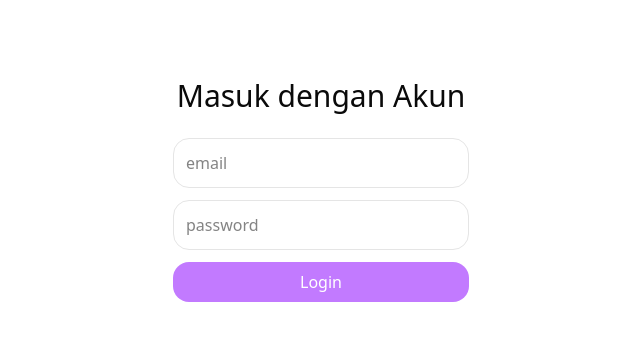
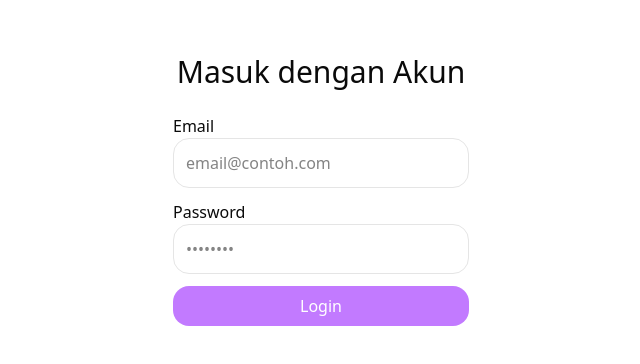
Before and after one commit to Shuu-cc/Story-app, a Next.js app: page /auth/login in a window 1280 px wide. Shown: the part 204-568 px from the top of the page, without its empty margins (319-959 px from the left). Built offline with nearby package versions, Linux system fonts and the light colour scheme.

Commit message:
Produk akhir (harusnye)

```diff
--- a/src/app/auth/login/page.jsx
+++ b/src/app/auth/login/page.jsx
@@ -46,16 +46,65 @@ const LoginPages = () => {
   };
 
   return (
-    <div className="flex justify-center items-center gap-3  w-full h-screen flex-col">
-      <h1 className="text-3xl">Masuk dengan Akun</h1>
-      <form className="flex flex-col p-3 w-full md:w-1/4 gap-3" onSubmit={handlelogin}>
-        <input type="email" className="p-3 border rounded-2xl" required placeholder="email" name="email" />
-        <input type="password" className="p-3 border rounded-2xl" required placeholder="password" name="password" />
-        <button type="submit" className="p-2 rounded-2xl text-white bg-purple-400 pointer-coarse:">
-          Login
-        </button>
-      </form>
-    </div>
+     <>
+      <a href="#main" className="sr-only focus:not-sr-only p-2 bg-yellow-300 text-black">
+        Skip to main content
+      </a>
+
+      <main id="main" className="flex justify-center items-center gap-3 w-full h-screen flex-col" role="main">
+        <h1 className="text-3xl" aria-label="Judul halaman login">Masuk dengan Akun</h1>
+
+        <form
+          className="flex flex-col p-3 w-full md:w-1/4 gap-3"
+          onSubmit={handlelogin}
+          aria-label="Form login akun"
+        >
+          <div>
+            <label htmlFor="email" className="block font-medium">Email</label>
+            <input
+              id="email"
+              name="email"
+              type="email"
+              className="p-3 border rounded-2xl w-full"
+              required
+              placeholder="email@contoh.com"
+              aria-required="true"
+              autoComplete="email"
+            />
+          </div>
+
+          <div>
+            <label htmlFor="password" className="block font-medium">Password</label>
+            <input
+              id="password"
+              name="password"
+              type="password"
+              className="p-3 border rounded-2xl w-full"
+              required
+              placeholder="••••••••"
+              aria-required="true"
+              autoComplete="current-password"
+            />
+          </div>
+
+          {error && (
+            <p className="text-red-500 text-sm" role="alert" aria-live="assertive">
+              {error}
+            </p>
+          )}
+
+          <button
+            type="submit"
+            className="p-2 rounded-2xl text-white bg-purple-400"
+            disabled={isLoading}
+            aria-busy={isLoading}
+            aria-label="Tombol login"
+          >
+            {isLoading ? "Memproses..." : "Login"}
+          </button>
+        </form>
+      </main>
+    </>
   );
 };
 
--- a/src/app/auth/register/page.jsx
+++ b/src/app/auth/register/page.jsx
@@ -5,7 +5,7 @@ import Link from "next/link";
 import { useRouter } from "next/navigation";
 import React, { useState } from "react";
 
-const RegsterPages = () => {
+const RegisterPages = () => {
   const [isLoading, setIsLoading] = useState(false);
   const [isError, setIsError] = useState(false);
   const { push } = useRouter();
@@ -71,4 +71,4 @@ const RegsterPages = () => {
   );
 };
 
-export default RegsterPages;
+export default RegisterPages;
--- a/src/app/component/Navbar.jsx
+++ b/src/app/component/Navbar.jsx
@@ -8,7 +8,6 @@ const Navbar = () => {
   const { push } = useRouter();
 
   useEffect(() => {
-    // localStorage hanya tersedia di client (browser)
     const storedName = localStorage.getItem("name");
     if (storedName) setName(storedName);
   }, []);
--- a/src/app/layout.jsx
+++ b/src/app/layout.jsx
@@ -1,6 +1,5 @@
 import { Geist, Geist_Mono } from "next/font/google";
 import "./globals.css";
-import Navbar from "./component/Navbar";
 import NavbarClient from "./component/NavbarClient";
 
 const geistSans = Geist({
--- a/src/app/page.jsx
+++ b/src/app/page.jsx
@@ -1,6 +1,5 @@
 "use client";
 
-import Image from "next/image";
 import { useRouter } from "next/navigation";
 import { useEffect, useState } from "react";
 import dynamic from "next/dynamic";
--- a/src/app/tambah/page.jsx
+++ b/src/app/tambah/page.jsx
@@ -17,7 +17,7 @@ const AddPage = () => {
 
   const startCamera = async () => {
     try {
-      const stream = await navigator.mediaDevices.getUserMedia({ video: true });
+      const stream = await navigator.mediaDevices.getUserMedia({video: true});
       videoRef.current.srcObject = stream;
       setCameraOn(true);
     } catch (err) {
```
Also changed, not shown: 1 other file (tests, documents, lock files or other folders).
